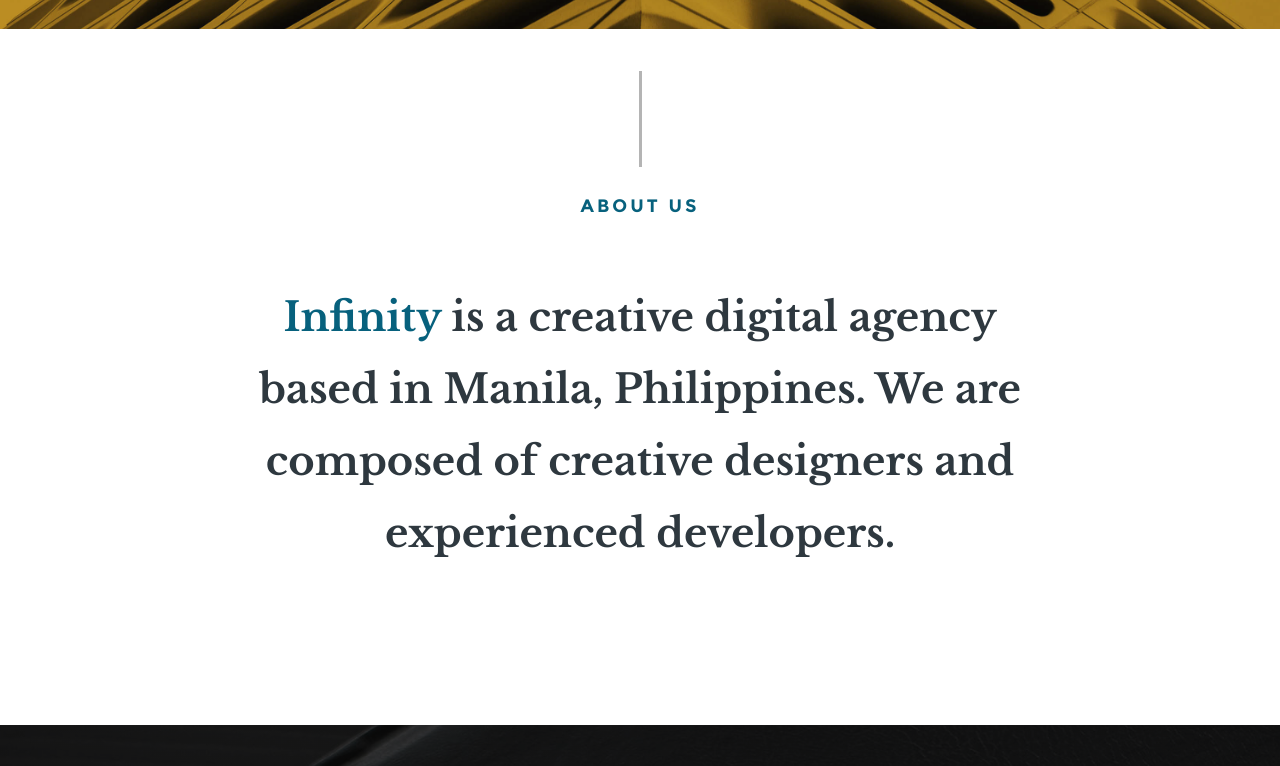
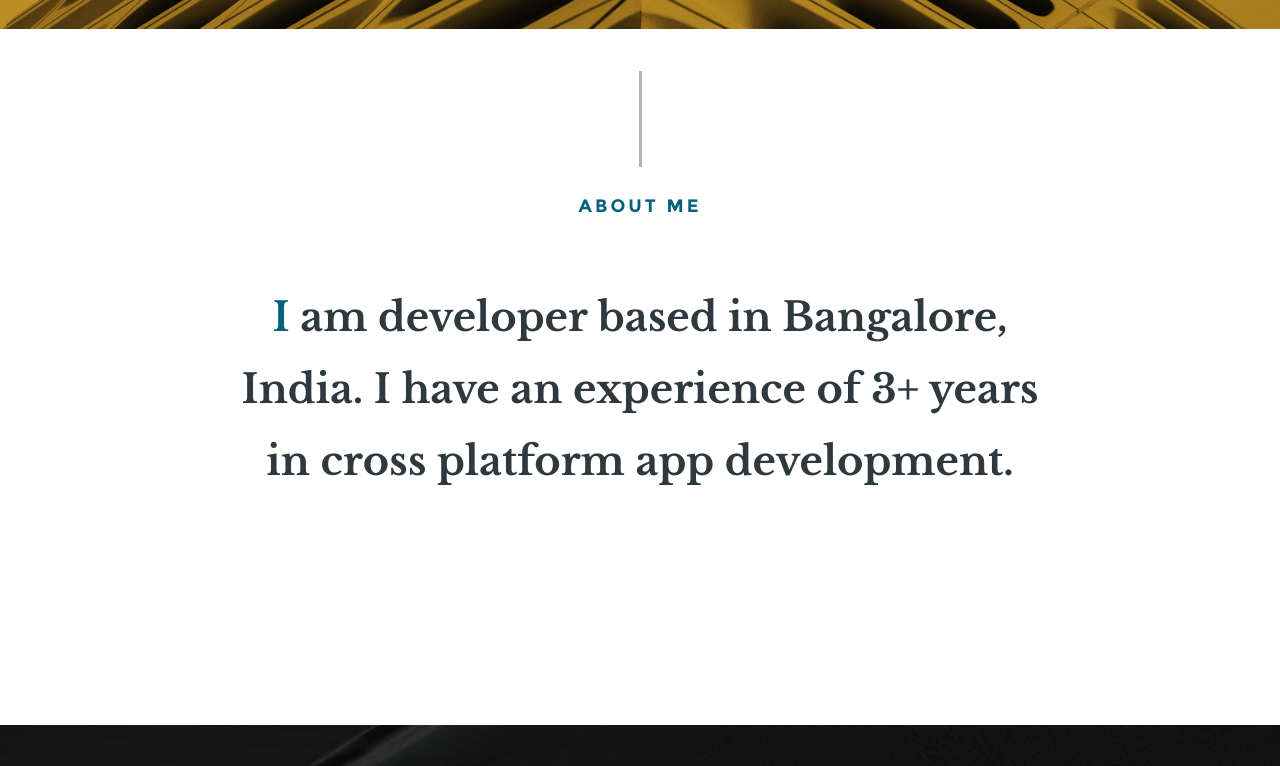
Before and after one commit to sagarteria/Portfolio-Website-2, a plain HTML site: page index.html in a window 1280 px wide. Shown: the part 775-1541 px from the top of the page. Drawn offline with Linux system fonts and the light colour scheme; files whose address does not match are found by name.

Commit message:
changed initial description

```diff
--- a/index.html
+++ b/index.html
@@ -157,8 +157,8 @@
    			<div class="about-profile-bg"></div>
 
 				<div class="intro">
-					<h3 class="animate-this">About Us</h3>
-	   			<p class="lead animate-this"><span>Infinity</span> is a creative digital agency based in Manila, Philippines. We are composed of creative designers and experienced developers.</p>
+					<h3 class="animate-this">About Me</h3>
+	   			<p class="lead animate-this"><span>I</span> am developer based in Bangalore, India. I have an experience of 3+ years in cross platform app development.</p>
 				</div>
 
    		</div> <!-- end col-full  -->
```
